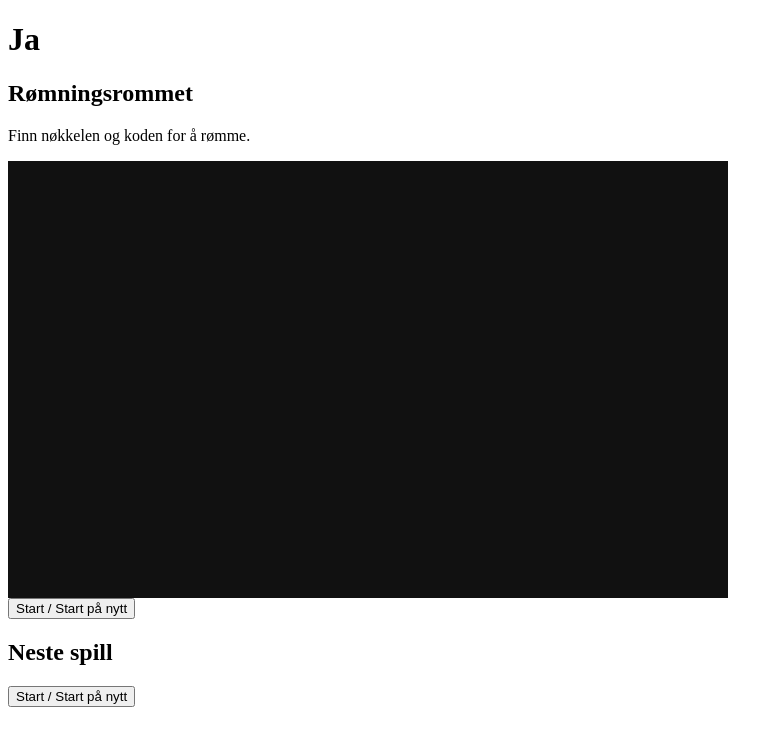
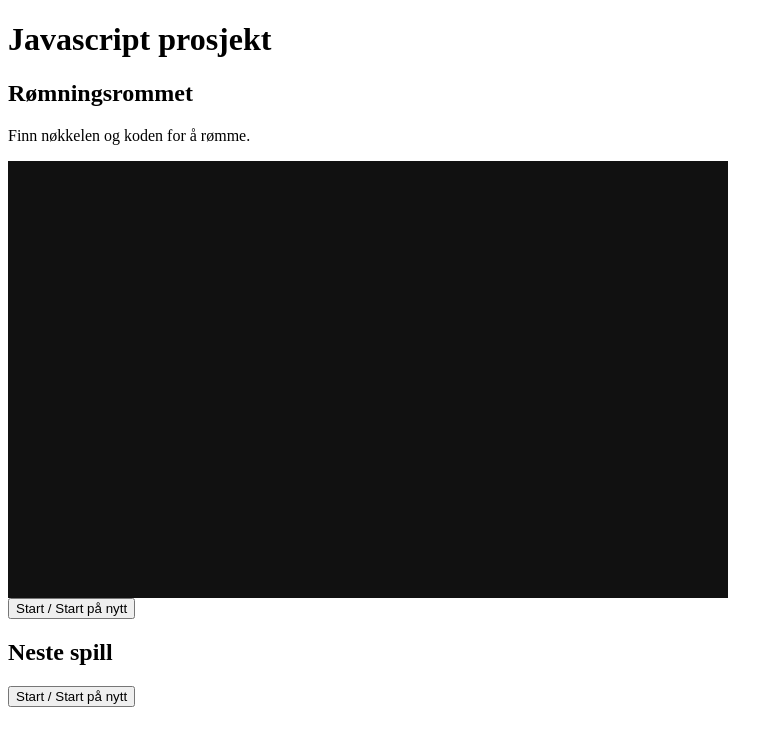
Before and after one commit to JohneyMoney/portfolio-nettside, a plain HTML site: page flerehtml/jsprosjekt.html in a window 1280 px wide. Shown: the whole page, without its empty margins (0-783 px from the left). Drawn offline with Linux system fonts and the light colour scheme.

Commit message:
Nov 19, 2026, 10:52 AM

```diff
--- a/flerehtml/jsprosjekt.html
+++ b/flerehtml/jsprosjekt.html
@@ -8,7 +8,7 @@
     <link rel="stylesheet" href="css-til-jsprosjekt/js.css">
 </head>
 <body>
-    <h1>Ja</h1>
+    <h1>Javascript prosjekt</h1>
     <section class="prosjekt">
   <h2>Rømningsrommet</h2>
   <p>Finn nøkkelen og koden for å rømme.</p>
```
